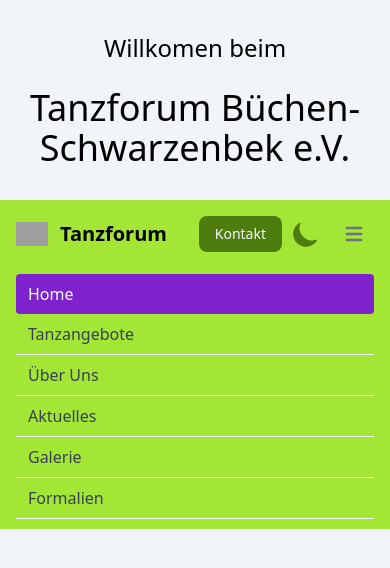
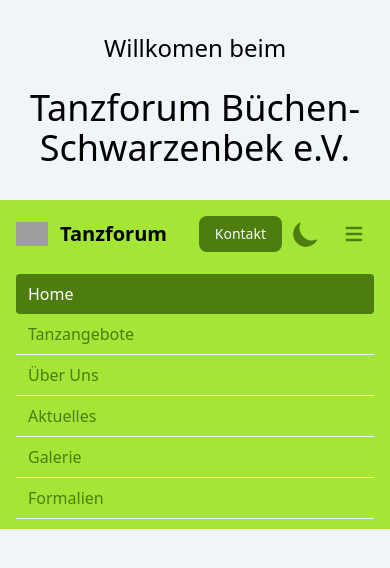
Before and after one commit to nimitaya/tanzforum, a website: page index.html in a window 390 px wide. Drawn offline with nearby package versions, Linux system fonts and the light colour scheme; grey boxes are pictures that could not be loaded.

Commit message:
add more colors to nav-buttons

```diff
--- a/index.html
+++ b/index.html
@@ -14,24 +14,30 @@
             <p class="text-center text-2xl md:text-3xl mb-6">Willkomen beim</p>
             <h1 class="text-center text-4xl md:text-6xl">Tanzforum Büchen-Schwarzenbek e.V.</h1>
         </div>
+    </header>
 
+    <!-- NAVBAR -->
     <nav class="bg-lime-400 border-gray-200 py-2.5 dark:bg-lime-800">
         <div class="flex flex-wrap items-center justify-between max-w-screen-xl px-4 mx-auto">
             <a href="#" class="flex items-center">
                 <img src="https://www.svgrepo.com/show/499962/music.svg" class="h-6 mr-3 sm:h-9" alt="Landwind Logo">
                 <span class="self-center text-xl font-semibold whitespace-nowrap dark:text-slate-50">Tanzforum</span>
             </a>
+
+            <!-- Box for Kontakt, Darkmode and Mobile Button -->
             <div class="flex items-center lg:order-2">
                 <div class="hidden mt-2 mr-4 sm:inline-block">
                     <span></span>
                 </div>
 
+                <!-- Kontakt Button -->
                 <a href="https://themesberg.com/product/tailwind-css/landing-page"
-                        class="text-slate-50 bg-lime-700 hover:bg-lime-800 focus:ring-4 focus:ring-lime-200 font-medium rounded-lg text-sm px-4 lg:px-5 py-2 lg:py-2.5 sm:mr-2 lg:mr-0 dark:text-slate-800 dark:bg-lime-400 dark:hover:bg-lime-500 focus:outline-none dark:focus:ring-lime-600">Kontakt</a>
+                    class="text-slate-50 bg-lime-700 hover:bg-lime-800 focus:ring-4 focus:ring-lime-200 font-medium rounded-lg text-sm px-4 lg:px-5 py-2 lg:py-2.5 sm:mr-2 lg:mr-0 dark:text-slate-800 dark:bg-lime-400 dark:hover:bg-lime-500 focus:outline-none dark:focus:ring-lime-600 hover:transition-colors">Kontakt</a>
+                    <!-- End Kontakt Buttopn -->
 
                     <!-- Dark Mode Toggle -->
                         <button onclick="(() => document.body.classList.toggle('dark'))()"
-                                  class="h-12 w-12 rounded-lg p-2 hover:bg-gray-100 dark:hover:bg-gray-700">
+                              class="h-12 w-12 rounded-lg p-2 focus:ring-4 focus:ring-lime-200 focus:outline-none dark:focus:ring-lime-600 hover:bg-gray-100 dark:hover:bg-gray-700 hover:transition-colors">
                               <svg class="fill-lime-700 block dark:hidden" fill="currentColor" viewBox="0 0 20 20">
                                   <path d="M17.293 13.293A8 8 0 016.707 2.707a8.001 8.001 0 1010.586 10.586z"></path>
                               </svg>
@@ -43,8 +49,9 @@
                           </button>
                           <!-- End Dark Mode Toggle -->
 
+                <!-- Mobile Menu Button -->
                 <button data-collapse-toggle="mobile-menu-2" type="button"
-                        class="inline-flex items-center p-2 ml-1 text-sm text-gray-500 rounded-lg lg:hidden hover:bg-gray-100 focus:outline-none focus:ring-2 focus:ring-gray-200 dark:text-gray-400 dark:hover:bg-gray-700 dark:focus:ring-gray-600"
+                    class="inline-flex items-center p-2 ml-1 text-sm text-lime-700 rounded-lg lg:hidden hover:bg-gray-100 focus:outline-none focus:ring-2 focus:ring-gray-200 dark:text-lime-400 dark:hover:bg-gray-700 dark:focus:ring-lime-600"
                     aria-controls="mobile-menu-2" aria-expanded="true">
                     <span class="sr-only">Open main menu</span>
                     <svg class="w-6 h-6" fill="currentColor" viewBox="0 0 20 20" xmlns="http://www.w3.org/2000/svg">
@@ -58,40 +65,44 @@
                             clip-rule="evenodd"></path>
                     </svg>
                 </button>
+                <!-- End Mobile Menu Button -->
             </div>
+            <!-- End Box for Kontakt, Darkmode and Mobile Button -->
+
+            <!-- Box for Nav-Items -->
             <div class="items-center justify-between w-full lg:flex lg:w-auto lg:order-1" id="mobile-menu-2">
                 <ul class="flex flex-col mt-4 font-medium lg:flex-row lg:space-x-8 lg:mt-0">
                     <li>
                         <a href="#"
-                                class="block py-2 pl-3 pr-4 text-white bg-purple-700 rounded lg:bg-transparent lg:text-purple-700 lg:p-0 dark:text-white"
+                            class="block py-2 pl-3 pr-4 text-white bg-lime-700 rounded lg:bg-transparent lg:text-black lg:p-0 dark:text-white"
                             aria-current="page">Home</a>
                     </li>
                     <li>
                         <a href="#"
-                                class="block py-2 pl-3 pr-4 text-gray-700 border-b border-gray-100 hover:bg-gray-50 lg:hover:bg-transparent lg:border-0 lg:hover:text-purple-700 lg:p-0 dark:text-gray-400 lg:dark:hover:text-white dark:hover:bg-gray-700 dark:hover:text-white lg:dark:hover:bg-transparent dark:border-gray-700">Tanzangebote</a>
+                            class="block py-2 pl-3 pr-4 text-lime-700 border-b border-gray-100 hover:bg-gray-50 lg:hover:bg-transparent lg:border-0 lg:hover:text-purple-700 lg:p-0 dark:text-gray-400 lg:dark:hover:text-white dark:hover:bg-gray-700 dark:hover:text-white lg:dark:hover:bg-transparent dark:border-gray-700">Tanzangebote</a>
                     </li>
                     <li>
                         <a href="#"
-                                class="block py-2 pl-3 pr-4 text-gray-700 border-b border-gray-100 hover:bg-gray-50 lg:hover:bg-transparent lg:border-0 lg:hover:text-purple-700 lg:p-0 dark:text-gray-400 lg:dark:hover:text-white dark:hover:bg-gray-700 dark:hover:text-white lg:dark:hover:bg-transparent dark:border-gray-700">Über Uns</a>
+                            class="block py-2 pl-3 pr-4 text-lime-700 border-b border-gray-100 hover:bg-gray-50 lg:hover:bg-transparent lg:border-0 lg:hover:text-purple-700 lg:p-0 dark:text-gray-400 lg:dark:hover:text-white dark:hover:bg-gray-700 dark:hover:text-white lg:dark:hover:bg-transparent dark:border-gray-700">Über Uns</a>
                     </li>
                     <li>
                         <a href="#"
-                                class="block py-2 pl-3 pr-4 text-gray-700 border-b border-gray-100 hover:bg-gray-50 lg:hover:bg-transparent lg:border-0 lg:hover:text-purple-700 lg:p-0 dark:text-gray-400 lg:dark:hover:text-white dark:hover:bg-gray-700 dark:hover:text-white lg:dark:hover:bg-transparent dark:border-gray-700">Aktuelles</a>
+                            class="block py-2 pl-3 pr-4 text-lime-700 border-b border-gray-100 hover:bg-gray-50 lg:hover:bg-transparent lg:border-0 lg:hover:text-purple-700 lg:p-0 dark:text-gray-400 lg:dark:hover:text-white dark:hover:bg-gray-700 dark:hover:text-white lg:dark:hover:bg-transparent dark:border-gray-700">Aktuelles</a>
                     </li>
                     <li>
                         <a href="#"
-                                class="block py-2 pl-3 pr-4 text-gray-700 border-b border-gray-100 hover:bg-gray-50 lg:hover:bg-transparent lg:border-0 lg:hover:text-purple-700 lg:p-0 dark:text-gray-400 lg:dark:hover:text-white dark:hover:bg-gray-700 dark:hover:text-white lg:dark:hover:bg-transparent dark:border-gray-700">Galerie</a>
+                            class="block py-2 pl-3 pr-4 text-lime-700 border-b border-gray-100 hover:bg-gray-50 lg:hover:bg-transparent lg:border-0 lg:hover:text-purple-700 lg:p-0 dark:text-gray-400 lg:dark:hover:text-white dark:hover:bg-gray-700 dark:hover:text-white lg:dark:hover:bg-transparent dark:border-gray-700">Galerie</a>
                     </li>
                     <li>
                         <a href="#"
-                                class="block py-2 pl-3 pr-4 text-gray-700 border-b border-gray-100 hover:bg-gray-50 lg:hover:bg-transparent lg:border-0 lg:hover:text-purple-700 lg:p-0 dark:text-gray-400 lg:dark:hover:text-white dark:hover:bg-gray-700 dark:hover:text-white lg:dark:hover:bg-transparent dark:border-gray-700">Formalien</a>
+                            class="block py-2 pl-3 pr-4 text-lime-700 border-b border-gray-100 hover:bg-gray-50 lg:hover:bg-transparent lg:border-0 lg:hover:text-purple-700 lg:p-0 dark:text-gray-400 lg:dark:hover:text-white dark:hover:bg-gray-700 dark:hover:text-white lg:dark:hover:bg-transparent dark:border-gray-700">Formalien</a>
                     </li>
                 </ul>
             </div>
+            <!-- End Box for Nav-Items -->
         </div>
     </nav>
-
-    </header>
+    <!-- End NAVBAR -->
 
 
     <!-- Script für Navbar -->
```
Also changed, not shown: style.css. Lines whose indentation alone changed are shown as unchanged.
